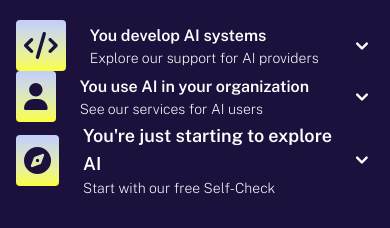
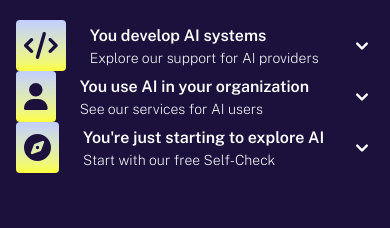
Before and after one commit to humaide/website, a React (Vite) app: page /#/ in a window 390 px wide. Shown: the part 3960-4188 px from the top of the page. Built offline with nearby package versions, Linux system fonts and the light colour scheme.

Commit message:
updated missing text size for solutions section

```diff
--- a/src/components/SolutionsSection.jsx
+++ b/src/components/SolutionsSection.jsx
@@ -114,7 +114,7 @@ function SolutionsSection() {
                   <div className="flex items-center">
                     <FontAwesomeIcon icon="compass" size="xl" className="bg-gradient-to-b from-pastel-blue to-tangerine text-charcoal rounded-sm mr-6 px-2 py-3 lg:w-10 lg:h-10"/>
                     <div className="flex flex-col">
-                      <h1 lang="en" className="hyphens-auto text-lg lg:text-2xl">{t("solutions.exploreTitle")}</h1>
+                      <h1 lang="en" className="hyphens-auto text-base lg:text-lg">{t("solutions.exploreTitle")}</h1>
                       <p className="text-sm lg:text-base font-extralight">{t("solutions.exploreSub")}</p>
                     </div>
                   </div>
```
